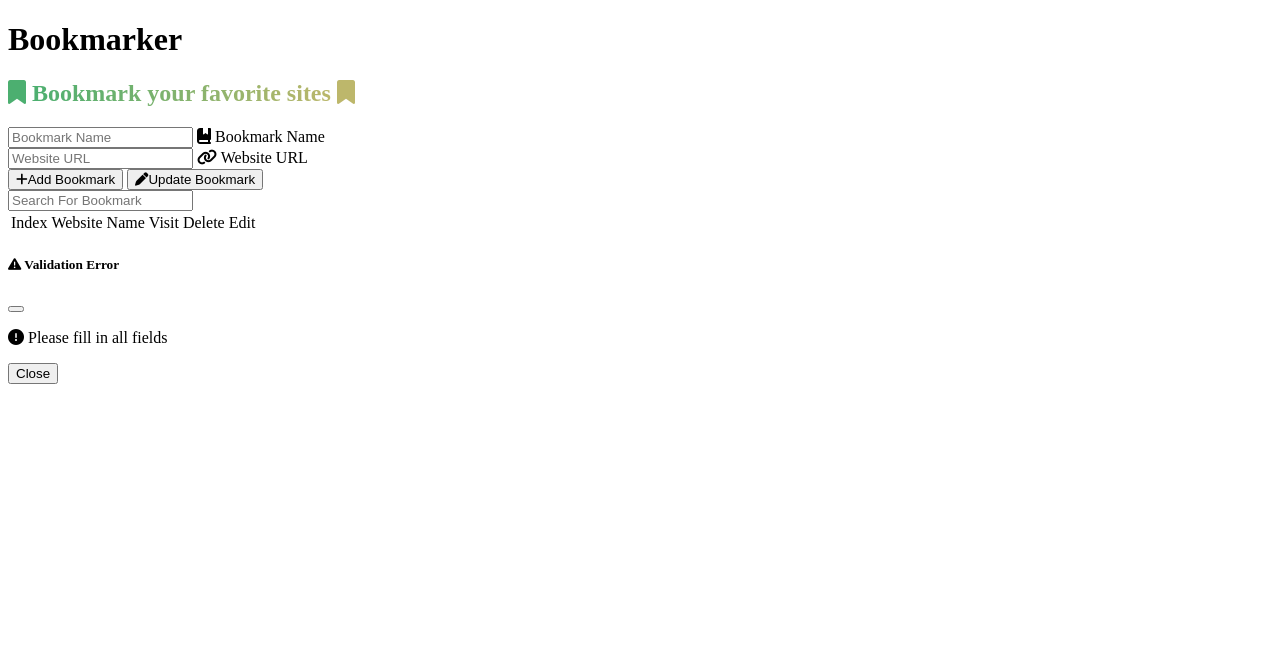
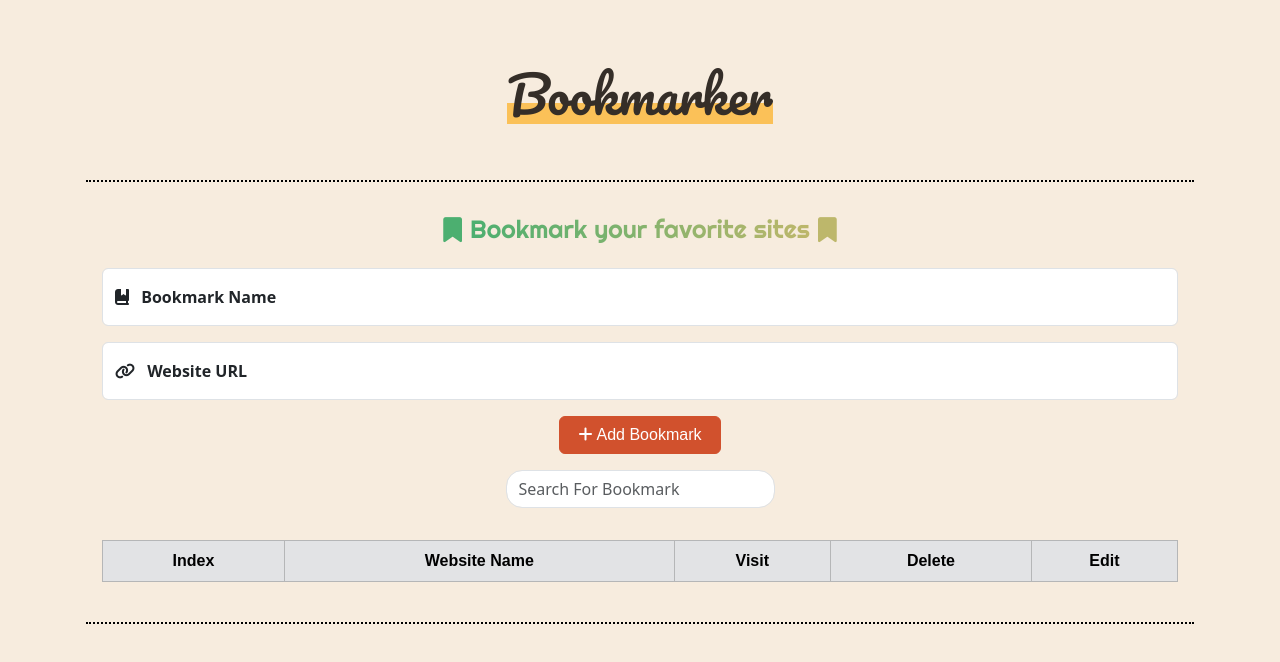
Before and after one commit to Abdelrahman-Tamer/Bookmark-Manager, a plain HTML site: page index.html in a window 1280 px wide. Drawn offline with Linux system fonts and the light colour scheme; the site is published under a folder, as on GitHub Pages, so addresses that start at the root find nothing; a web font is replaced by a local one.

Commit message:
index.html

```diff
--- a/index.html
+++ b/index.html
@@ -5,10 +5,10 @@
     <meta name="viewport" content="width=device-width, initial-scale=1.0" />
     <link
       rel="icon"
-      href="/Abdelrahman-tamer-friday-10-4-Assagiment7-01122615864/images/star.png"
+      href="/images/star.png"
     />
-    <link rel="stylesheet" href="/css/style.css" />
-    <link rel="stylesheet" href="/css/bootstrap.min.css" />
+    <link rel="stylesheet" href="./css/style.css" />
+    <link rel="stylesheet" href="./css/bootstrap.min.css" />
     <link
       rel="stylesheet"
       href="https://cdnjs.cloudflare.com/ajax/libs/font-awesome/6.4.2/css/all.min.css"
@@ -155,7 +155,7 @@
         </div>
       </div>
     </div>
-    <script src="/js/bootstrap.bundle.min.js"></script>
-    <script src="/js/script.js"></script>
+    <script src="./js/bootstrap.bundle.min.js"></script>
+    <script src="./js/script.js"></script>
   </body>
 </html>
```
